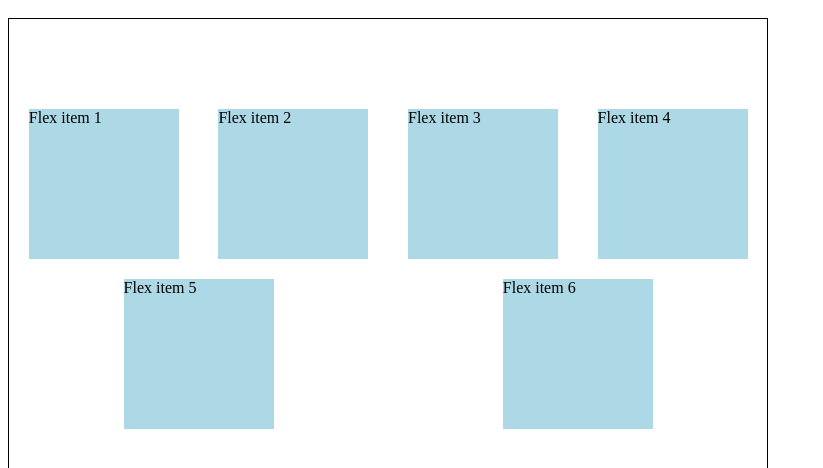
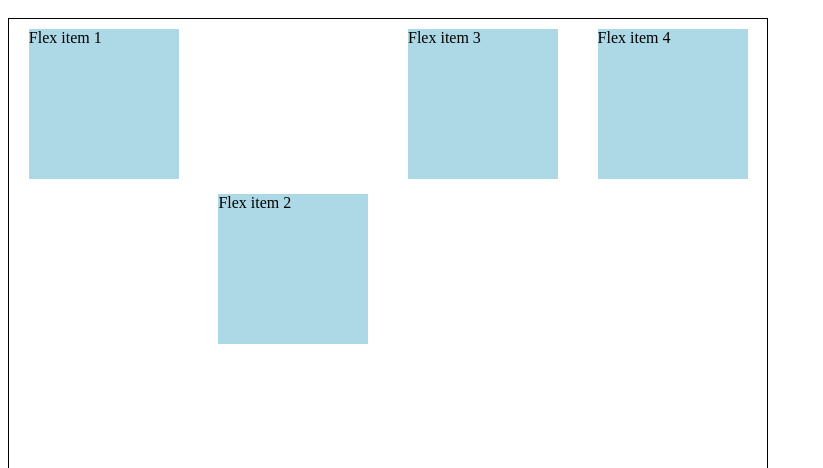
Before and after one commit to bibek698/css-basics, a plain HTML site: page index.html in a window 1280 px wide. Shown: the part 60-528 px from the top of the page, without its empty margins (0-823 px from the left). Drawn offline with Linux system fonts and the light colour scheme.

Commit message:
refactor

```diff
--- a/index.html
+++ b/index.html
@@ -17,8 +17,8 @@
             display: flex;
             justify-content: space-around;
             flex-wrap: wrap;
-            align-items: center; /* align items to the center of the container  around cross axis */
-            align-content: center;
+             /* align items to the center of the container  around cross axis */
+
         }
         .box{
             height: 150px;
@@ -27,8 +27,9 @@
             margin: 10px;
 
         }
-        /* main axis is left to right and cross axis is top to bottom. when we apply float right to the box, it will be taken out of the normal flow and will be aligned to the right side of the container. the main axis will be from left to right and the cross axis will be from top to bottom. the box will be placed on the right side of the container and will be aligned to the top of the container. */
-    </style>
+       #box2{
+        align-self: center; /* align the second box to the end of the container */
+       }    </style>
 </head>
 <body>
     <h1 id="heading">Flex Container</h1>
@@ -37,8 +38,7 @@
         <div id="box2" class="box">Flex item 2</div>
         <div id="box3" class="box">Flex item 3</div>
         <div id="box4" class="box">Flex item 4</div>
-        <div id="box5" class="box">Flex item 5</div>
-        <div id="box6" class="box">Flex item 6</div>
+
 
     </div>
 </body>
```
